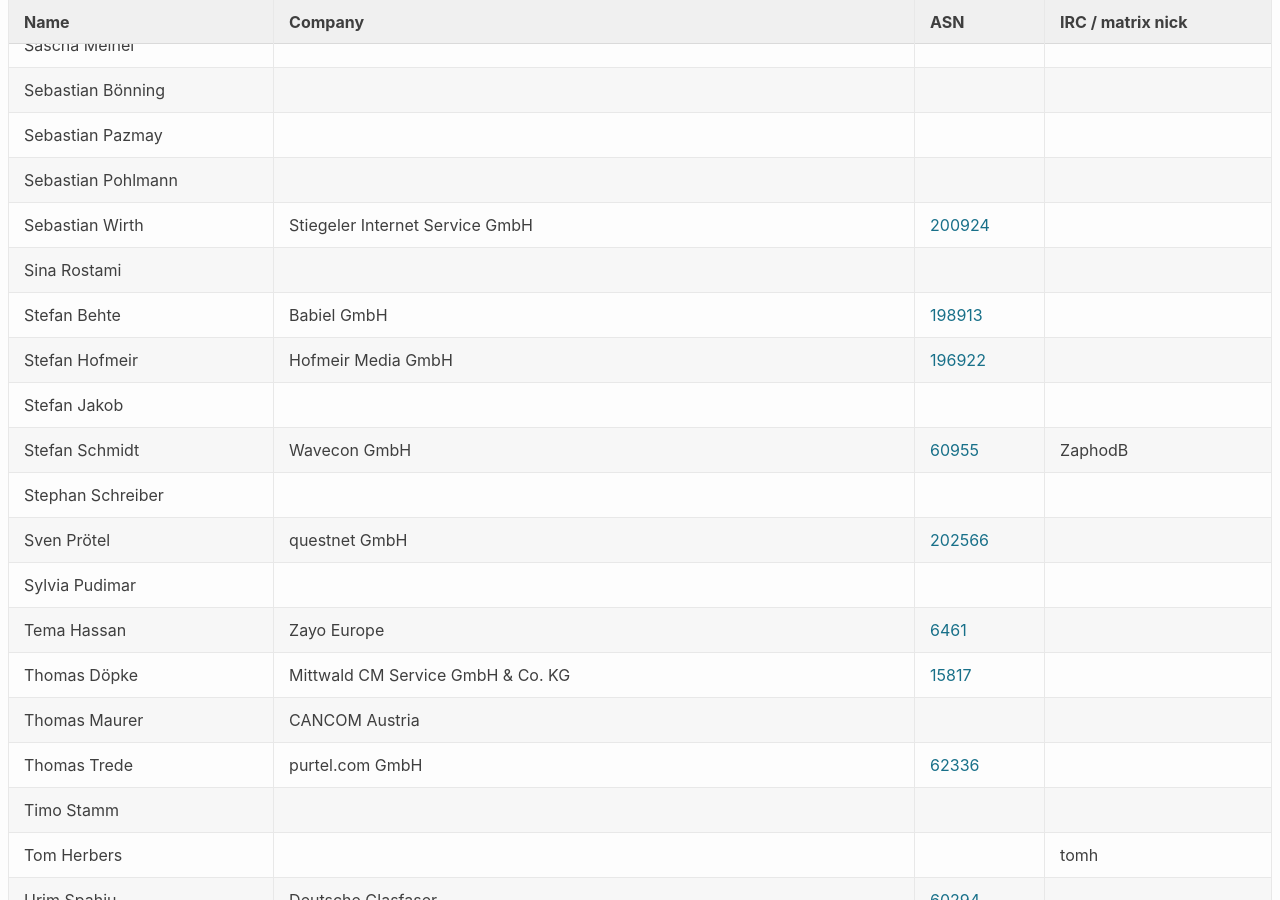
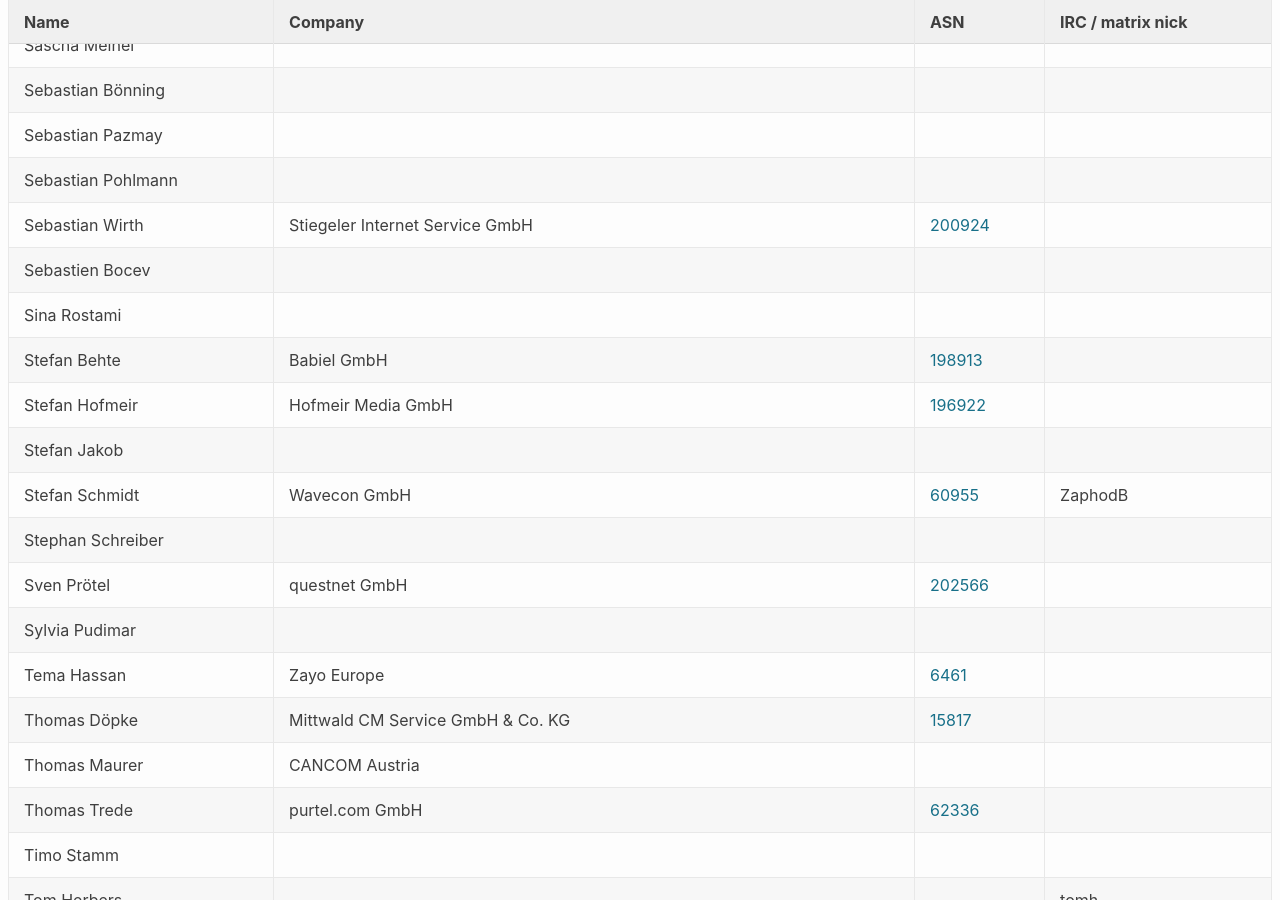
Before and after one commit to denog/pretix-attendeelist, a Jekyll site: the page built from denog16/index.markdown, in a window 1280 px wide and 900 px high, scrolled down 25719 px. Built offline with Jekyll 4.4.1, drawn with Linux system fonts in a browser that asks for light colours.

Commit message:
Latest data: Thu Nov 14 12:56:56 UTC 2024

```diff
--- a/_data/attendees_denog16_online.json
+++ b/_data/attendees_denog16_online.json
@@ -102,6 +102,12 @@
     "asn": "200924"
   },
   {
+    "name": "Sebastien Bocev",
+    "company": null,
+    "irc": null,
+    "asn": null
+  },
+  {
     "name": "Sina Rostami",
     "company": null,
     "irc": null,
```
